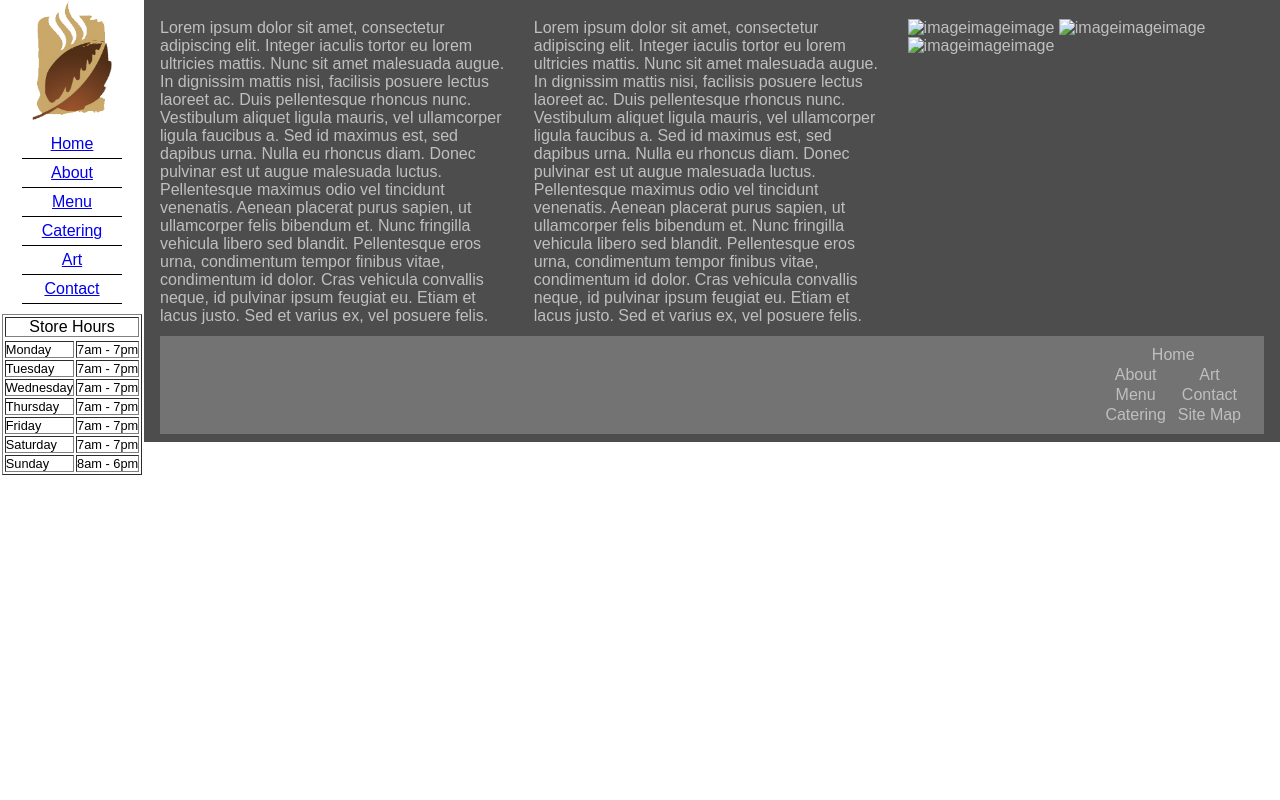
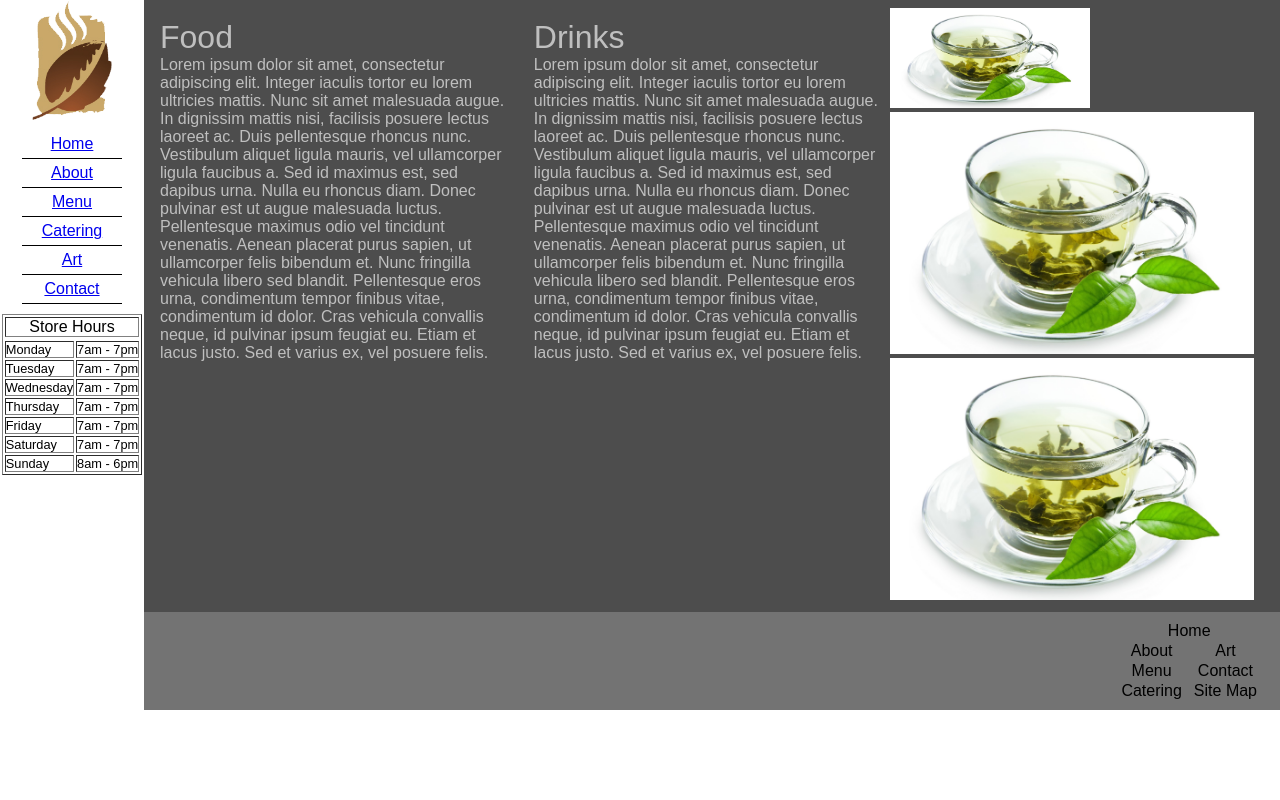
Before and after one commit to sheldonlynn/The-Boulevard, a PHP site: page /menu.html in a window 1280 px wide. Run offline with PHP 8.4, Linux system fonts and the light colour scheme.

Commit message:
pushpushpush

```diff
--- a/menu.html
+++ b/menu.html
@@ -67,17 +67,18 @@
 		<main>
 			<div class="section group">
 				<div class="col span_1_of_3">
+					<h2>Food</h2>
 					Lorem ipsum dolor sit amet, consectetur adipiscing elit. Integer iaculis tortor eu lorem ultricies mattis. Nunc sit amet malesuada augue. In dignissim mattis nisi, facilisis posuere lectus laoreet ac. Duis pellentesque rhoncus nunc. Vestibulum aliquet ligula mauris, vel ullamcorper ligula faucibus a. Sed id maximus est, sed dapibus urna. Nulla eu rhoncus diam. Donec pulvinar est ut augue malesuada luctus. Pellentesque maximus odio vel tincidunt venenatis. Aenean placerat purus sapien, ut ullamcorper felis bibendum et. Nunc fringilla vehicula libero sed blandit. Pellentesque eros urna, condimentum tempor finibus vitae, condimentum id dolor. Cras vehicula convallis neque, id pulvinar ipsum feugiat eu. Etiam et lacus justo. Sed et varius ex, vel posuere felis.
 				</div>
 				<div class="col span_1_of_3">
+					<h2>Drinks</h2>
 					Lorem ipsum dolor sit amet, consectetur adipiscing elit. Integer iaculis tortor eu lorem ultricies mattis. Nunc sit amet malesuada augue. In dignissim mattis nisi, facilisis posuere lectus laoreet ac. Duis pellentesque rhoncus nunc. Vestibulum aliquet ligula mauris, vel ullamcorper ligula faucibus a. Sed id maximus est, sed dapibus urna. Nulla eu rhoncus diam. Donec pulvinar est ut augue malesuada luctus. Pellentesque maximus odio vel tincidunt venenatis. Aenean placerat purus sapien, ut ullamcorper felis bibendum et. Nunc fringilla vehicula libero sed blandit. Pellentesque eros urna, condimentum tempor finibus vitae, condimentum id dolor. Cras vehicula convallis neque, id pulvinar ipsum feugiat eu. Etiam et lacus justo. Sed et varius ex, vel posuere felis.
 				</div>
-				<div class="col span_1_of_3">
-					<img src="#.jpg" alt="imageimageimage" width="300px" height="100px">
-					<img src="#.jpg" alt="imageimageimage" width="300px" height="100px">
-					<img src="#.jpg" alt="imageimageimage" width="300px" height="100px">
-				</div>
+				<div id="wrapper img1"><img src="images/tea.jpg" alt="imageimageimage" width="200px" height="100px"></div>
+				<div id="wrapper img2"><img src="images/tea.jpg" alt="imageimageimage" width="33%" height="30%"></div>
+				<div id="wrapper img3"><img src="images/tea.jpg" alt="imageimageimage" width="33%" height="30%"></div>
 			</div>
+		</main>
 		<footer>
 			<div id="contact">
 			</div>
@@ -102,7 +103,6 @@
 				</table>
 			</div>
 		</footer>
-		</main>
 	</div>
 </body>
 </html>
--- a/style/menu.css
+++ b/style/menu.css
@@ -45,3 +45,25 @@
 		width: 100%;
 	}
 }
+main {
+    position: relative;
+}
+#wrapper img1 {
+    position: absolute;
+    top: 0px;
+    right: 0px;
+}
+#wrapper img2 {
+    position: absolute;
+    top: 30%;
+    right: 0px;
+}
+#wrapper img3 {
+    position: absolute;
+    top: 60%;
+    right: 0px;
+}
+
+h2 {
+	font-size: 2em;
+}
```
Also changed, not shown: images/tea.jpg (added).
